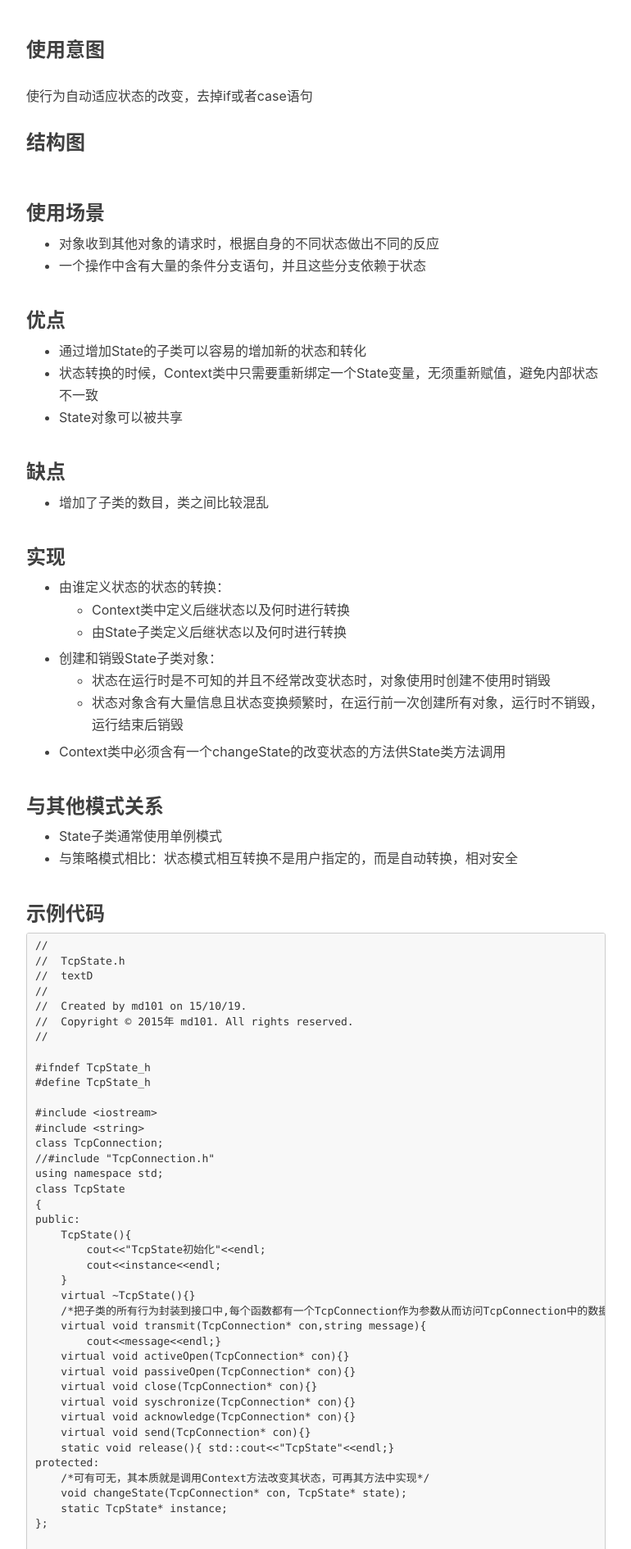
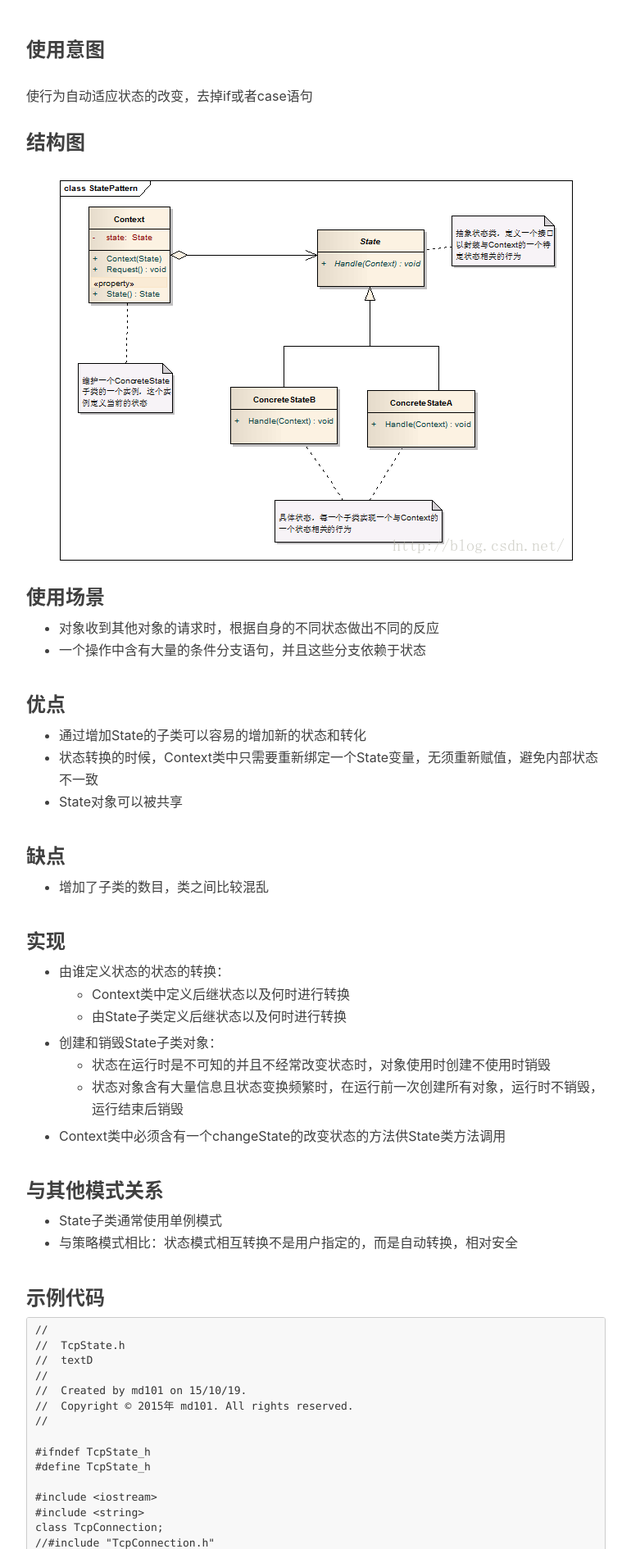
Before and after one commit to Stephan14/Stephan14.github.io, a Jekyll site: the page built from _posts/2018-03-28-state-model.markdown, in a window 1280 px wide. Shown: the part 525-2415 px from the top of the page at 82% size, without its empty margins (233-1003 px from the left). Built offline with Jekyll 4.4.1, drawn with Linux system fonts in a browser that asks for light colours; nearby versions of some CDN libraries; comment, search, counter and statistics services are not loaded.

Commit message:
更新图片链接

```diff
--- a/_posts/2018-03-28-state-model.markdown
+++ b/_posts/2018-03-28-state-model.markdown
@@ -14,7 +14,7 @@ tags:
 
 ### 结构图
 
-![](img/struct.png)
+![](https://github.com/Stephan14/Stephan14.github.io/blob/master/img/struct.png)
 
 ### 使用场景
 - 对象收到其他对象的请求时，根据自身的不同状态做出不同的反应
```
